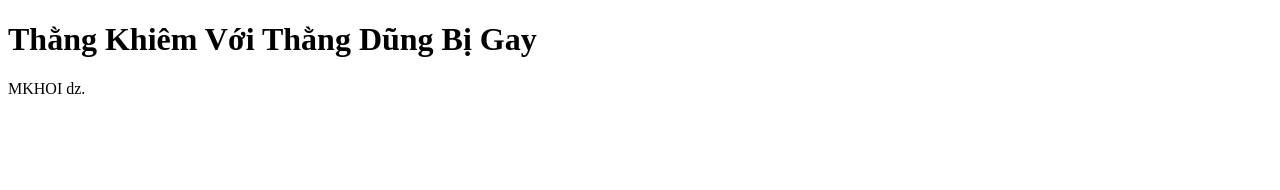
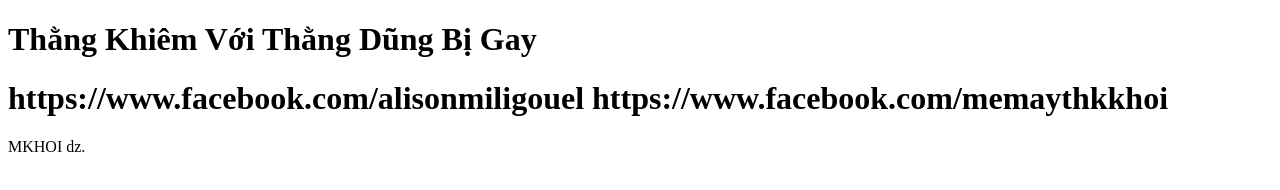
Before and after one commit to mkhoidzvl13/cc, a plain HTML site: page index.html in a window 1280 px wide. Drawn offline with Linux system fonts and the light colour scheme.

Commit message:
Update index.html

```diff
--- a/index.html
+++ b/index.html
@@ -7,6 +7,9 @@
 </head>
 <body>
     <h1>Thằng Khiêm Với Thằng Dũng Bị Gay</h1>
+    <h1>https://www.facebook.com/alisonmiligouel
+        https://www.facebook.com/memaythkkhoi
+    </h1>
     <p>MKHOI dz.</p>
 </body>
 </html>
```
